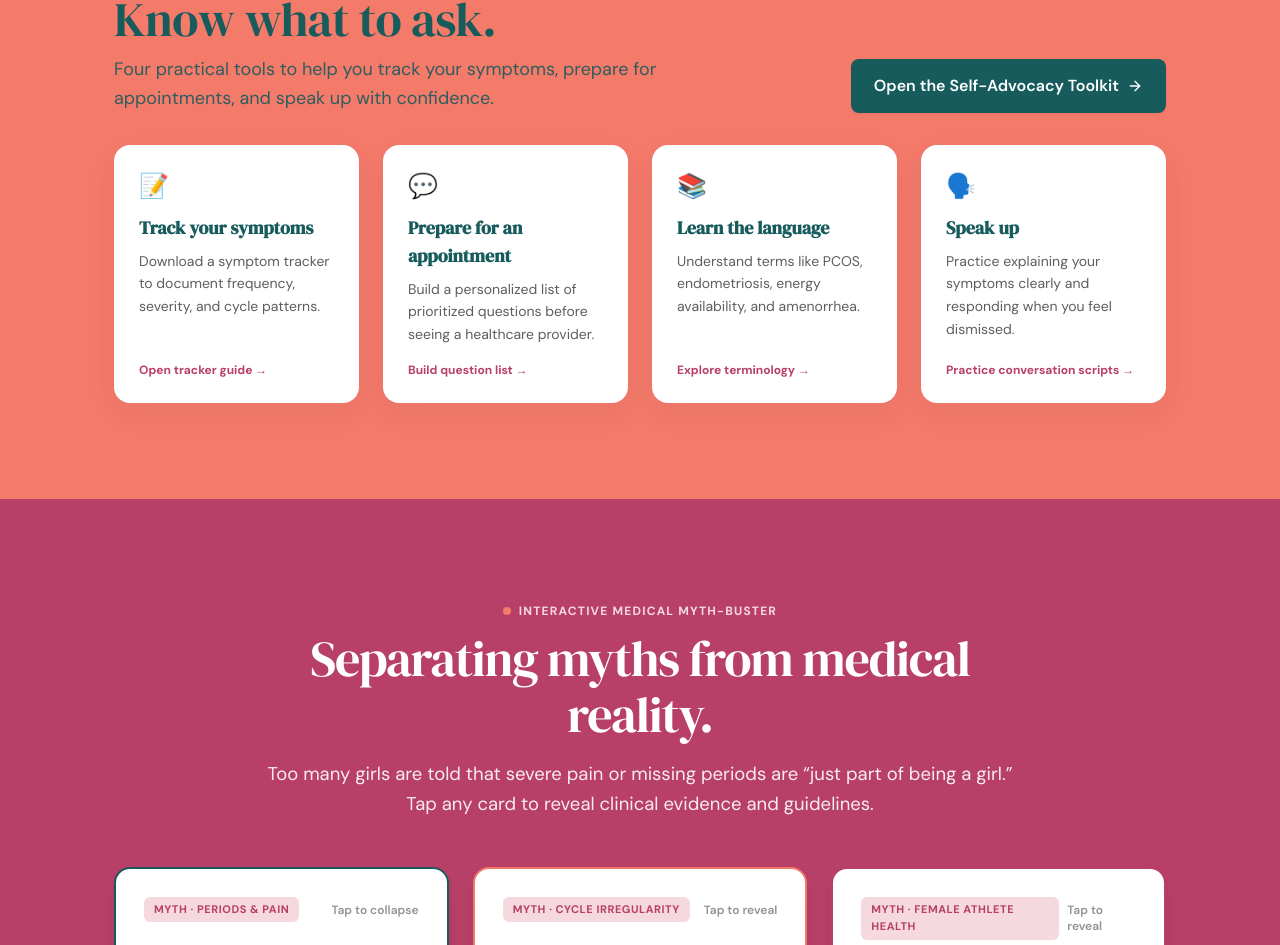
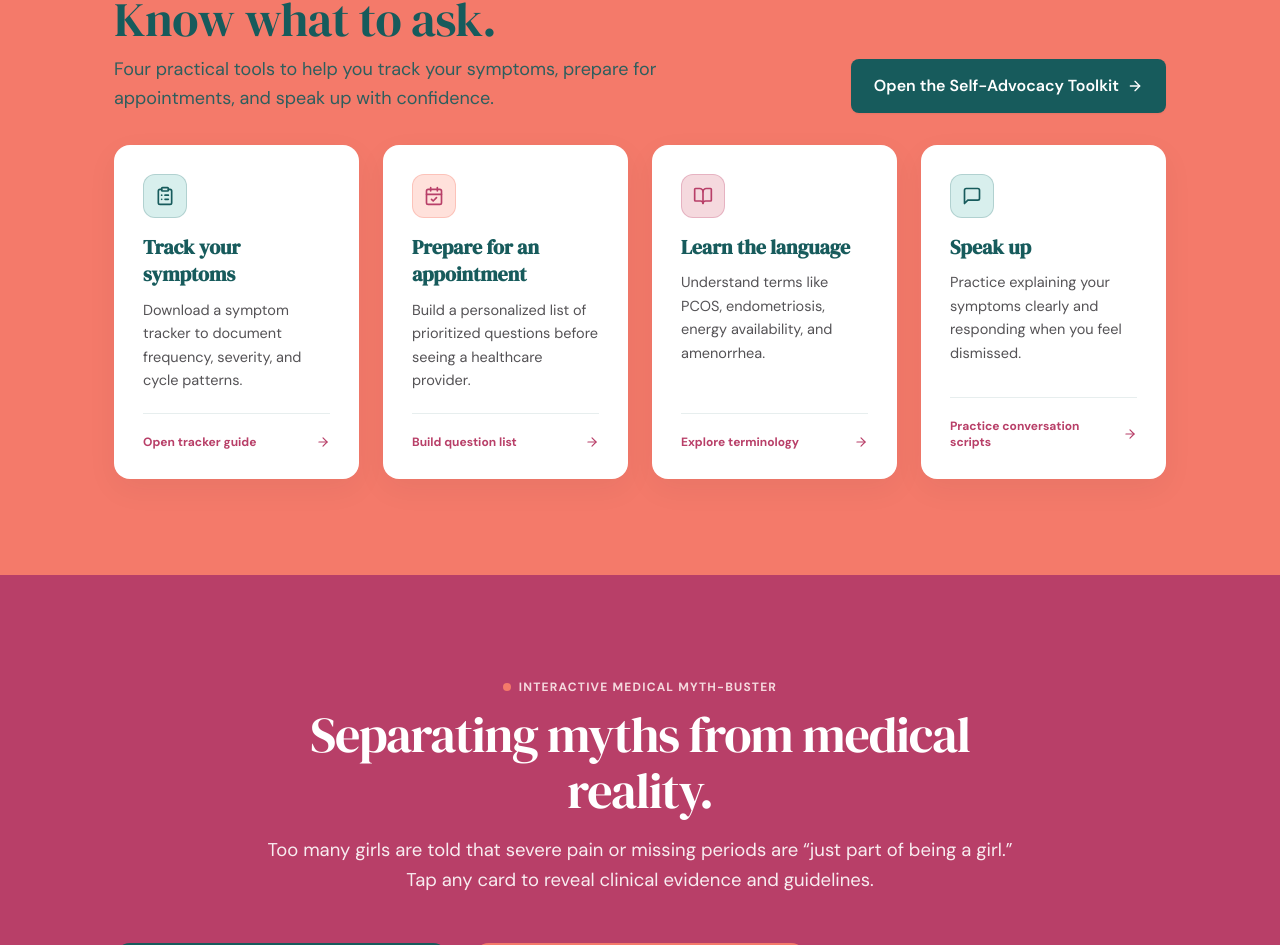
Before and after one commit to sjmaverick26/reprous-webapp, a Next.js app: page / in a window 1280 px wide. Shown: the part 4593-5538 px from the top of the page. Built offline with nearby package versions, Linux system fonts and the light colour scheme; no server answers.

Commit message:
feat(home): remove emojis and balance spacing in Know what to ask section

```diff
--- a/src/components/pages/HomeView.tsx
+++ b/src/components/pages/HomeView.tsx
@@ -25,7 +25,10 @@ import {
   X,
   Stethoscope,
   Activity,
-  Download
+  Download,
+  ClipboardList,
+  CalendarCheck,
+  MessageSquare
 } from "lucide-react";
 import { Button } from "@/components/ui/button";
 import { Card } from "@/components/ui/card";
@@ -915,20 +918,25 @@ export function HomeView({ onNavigate, onSelectLang }: HomeViewProps) {
                 setActiveToolkitTab("track");
                 setToolkitModalOpen(true);
               }}
-              className="p-6 rounded-2xl bg-white text-charcoal border border-white/50 shadow-card hover:shadow-hover hover:-translate-y-1 transition-all cursor-pointer flex flex-col justify-between group"
+              className="p-6 md:p-7 rounded-2xl bg-white text-charcoal border border-white/70 shadow-card hover:shadow-hover hover:-translate-y-1 transition-all cursor-pointer flex flex-col justify-between group"
             >
               <div>
-                <span className="text-2xl mb-3 block">📝</span>
-                <h3 className="text-lg font-serif font-bold text-deep-teal group-hover:text-raspberry transition-colors mb-2">
+                <div className="w-11 h-11 rounded-xl bg-light-teal text-deep-teal flex items-center justify-center border border-deep-teal/20 shadow-2xs mb-4">
+                  <ClipboardList className="w-5 h-5 text-deep-teal" />
+                </div>
+                <h3 className="text-xl font-serif font-bold text-deep-teal group-hover:text-raspberry transition-colors leading-snug mb-2.5">
                   Track your symptoms
                 </h3>
-                <p className="text-[14px] text-charcoal/75 leading-relaxed font-sans m-0">
+                <p className="text-[14.5px] text-charcoal/80 leading-relaxed font-sans m-0">
                   Download a symptom tracker to document frequency, severity, and cycle patterns.
                 </p>
               </div>
-              <span className="text-xs font-bold text-raspberry mt-4 block font-sans">
-                Open tracker guide →
-              </span>
+              <div className="pt-5 mt-5 border-t border-deep-teal/10 flex items-center justify-between">
+                <span className="text-xs font-bold text-raspberry font-sans group-hover:underline">
+                  Open tracker guide
+                </span>
+                <ArrowRight className="w-3.5 h-3.5 text-raspberry group-hover:translate-x-1 transition-transform" />
+              </div>
             </div>
 
             {/* Card 2: Prepare for an appointment */}
@@ -937,20 +945,25 @@ export function HomeView({ onNavigate, onSelectLang }: HomeViewProps) {
                 setActiveToolkitTab("prepare");
                 setToolkitModalOpen(true);
               }}
-              className="p-6 rounded-2xl bg-white text-charcoal border border-white/50 shadow-card hover:shadow-hover hover:-translate-y-1 transition-all cursor-pointer flex flex-col justify-between group"
+              className="p-6 md:p-7 rounded-2xl bg-white text-charcoal border border-white/70 shadow-card hover:shadow-hover hover:-translate-y-1 transition-all cursor-pointer flex flex-col justify-between group"
             >
               <div>
-                <span className="text-2xl mb-3 block">💬</span>
-                <h3 className="text-lg font-serif font-bold text-deep-teal group-hover:text-raspberry transition-colors mb-2">
+                <div className="w-11 h-11 rounded-xl bg-[#FFE1DB] text-coral flex items-center justify-center border border-coral/30 shadow-2xs mb-4">
+                  <CalendarCheck className="w-5 h-5 text-[#B83F68]" />
+                </div>
+                <h3 className="text-xl font-serif font-bold text-deep-teal group-hover:text-raspberry transition-colors leading-snug mb-2.5">
                   Prepare for an appointment
                 </h3>
-                <p className="text-[14px] text-charcoal/75 leading-relaxed font-sans m-0">
+                <p className="text-[14.5px] text-charcoal/80 leading-relaxed font-sans m-0">
                   Build a personalized list of prioritized questions before seeing a healthcare provider.
                 </p>
               </div>
-              <span className="text-xs font-bold text-raspberry mt-4 block font-sans">
-                Build question list →
-              </span>
+              <div className="pt-5 mt-5 border-t border-deep-teal/10 flex items-center justify-between">
+                <span className="text-xs font-bold text-raspberry font-sans group-hover:underline">
+                  Build question list
+                </span>
+                <ArrowRight className="w-3.5 h-3.5 text-raspberry group-hover:translate-x-1 transition-transform" />
+              </div>
             </div>
 
             {/* Card 3: Learn the language */}
@@ -959,20 +972,25 @@ export function HomeView({ onNavigate, onSelectLang }: HomeViewProps) {
                 setActiveToolkitTab("language");
                 setToolkitModalOpen(true);
               }}
-              className="p-6 rounded-2xl bg-white text-charcoal border border-white/50 shadow-card hover:shadow-hover hover:-translate-y-1 transition-all cursor-pointer flex flex-col justify-between group"
+              className="p-6 md:p-7 rounded-2xl bg-white text-charcoal border border-white/70 shadow-card hover:shadow-hover hover:-translate-y-1 transition-all cursor-pointer flex flex-col justify-between group"
             >
               <div>
-                <span className="text-2xl mb-3 block">📚</span>
-                <h3 className="text-lg font-serif font-bold text-deep-teal group-hover:text-raspberry transition-colors mb-2">
+                <div className="w-11 h-11 rounded-xl bg-soft-pink text-raspberry flex items-center justify-center border border-raspberry/25 shadow-2xs mb-4">
+                  <BookOpen className="w-5 h-5 text-raspberry" />
+                </div>
+                <h3 className="text-xl font-serif font-bold text-deep-teal group-hover:text-raspberry transition-colors leading-snug mb-2.5">
                   Learn the language
                 </h3>
-                <p className="text-[14px] text-charcoal/75 leading-relaxed font-sans m-0">
+                <p className="text-[14.5px] text-charcoal/80 leading-relaxed font-sans m-0">
                   Understand terms like PCOS, endometriosis, energy availability, and amenorrhea.
                 </p>
               </div>
-              <span className="text-xs font-bold text-raspberry mt-4 block font-sans">
-                Explore terminology →
-              </span>
+              <div className="pt-5 mt-5 border-t border-deep-teal/10 flex items-center justify-between">
+                <span className="text-xs font-bold text-raspberry font-sans group-hover:underline">
+                  Explore terminology
+                </span>
+                <ArrowRight className="w-3.5 h-3.5 text-raspberry group-hover:translate-x-1 transition-transform" />
+              </div>
             </div>
 
             {/* Card 4: Speak up */}
@@ -981,20 +999,25 @@ export function HomeView({ onNavigate, onSelectLang }: HomeViewProps) {
                 setActiveToolkitTab("speak");
                 setToolkitModalOpen(true);
               }}
-              className="p-6 rounded-2xl bg-white text-charcoal border border-white/50 shadow-card hover:shadow-hover hover:-translate-y-1 transition-all cursor-pointer flex flex-col justify-between group"
+              className="p-6 md:p-7 rounded-2xl bg-white text-charcoal border border-white/70 shadow-card hover:shadow-hover hover:-translate-y-1 transition-all cursor-pointer flex flex-col justify-between group"
             >
               <div>
-                <span className="text-2xl mb-3 block">🗣️</span>
-                <h3 className="text-lg font-serif font-bold text-deep-teal group-hover:text-raspberry transition-colors mb-2">
+                <div className="w-11 h-11 rounded-xl bg-light-teal text-deep-teal flex items-center justify-center border border-deep-teal/20 shadow-2xs mb-4">
+                  <MessageSquare className="w-5 h-5 text-deep-teal" />
+                </div>
+                <h3 className="text-xl font-serif font-bold text-deep-teal group-hover:text-raspberry transition-colors leading-snug mb-2.5">
                   Speak up
                 </h3>
-                <p className="text-[14px] text-charcoal/75 leading-relaxed font-sans m-0">
+                <p className="text-[14.5px] text-charcoal/80 leading-relaxed font-sans m-0">
                   Practice explaining your symptoms clearly and responding when you feel dismissed.
                 </p>
               </div>
-              <span className="text-xs font-bold text-raspberry mt-4 block font-sans">
-                Practice conversation scripts →
-              </span>
+              <div className="pt-5 mt-5 border-t border-deep-teal/10 flex items-center justify-between">
+                <span className="text-xs font-bold text-raspberry font-sans group-hover:underline">
+                  Practice conversation scripts
+                </span>
+                <ArrowRight className="w-3.5 h-3.5 text-raspberry group-hover:translate-x-1 transition-transform" />
+              </div>
             </div>
           </div>
         </div>
@@ -1269,43 +1292,47 @@ export function HomeView({ onNavigate, onSelectLang }: HomeViewProps) {
             <div className="flex items-center gap-2 border-b border-deep-teal/10 pb-2 overflow-x-auto font-sans text-[13.5px]">
               <button
                 onClick={() => setActiveToolkitTab("prepare")}
-                className={`px-3 py-1.5 rounded-lg font-semibold whitespace-nowrap transition-colors ${
+                className={`px-3.5 py-2 rounded-xl font-semibold whitespace-nowrap transition-colors flex items-center gap-2 ${
                   activeToolkitTab === "prepare"
-                    ? "bg-raspberry text-white hover:bg-raspberry hover:text-white active:text-white focus:text-white"
+                    ? "bg-raspberry text-white hover:bg-raspberry hover:text-white active:text-white focus:text-white shadow-2xs"
                     : "text-charcoal/80 hover:bg-light-teal hover:text-deep-teal active:text-charcoal focus:text-deep-teal"
                 }`}
               >
-                💬 Prepare for Appointment
+                <CalendarCheck className="w-4 h-4 text-current" />
+                <span>Prepare for Appointment</span>
               </button>
               <button
                 onClick={() => setActiveToolkitTab("track")}
-                className={`px-3 py-1.5 rounded-lg font-semibold whitespace-nowrap transition-colors ${
+                className={`px-3.5 py-2 rounded-xl font-semibold whitespace-nowrap transition-colors flex items-center gap-2 ${
                   activeToolkitTab === "track"
-                    ? "bg-raspberry text-white hover:bg-raspberry hover:text-white active:text-white focus:text-white"
+                    ? "bg-raspberry text-white hover:bg-raspberry hover:text-white active:text-white focus:text-white shadow-2xs"
                     : "text-charcoal/80 hover:bg-light-teal hover:text-deep-teal active:text-charcoal focus:text-deep-teal"
                 }`}
               >
-                📝 Symptom Tracker
+                <ClipboardList className="w-4 h-4 text-current" />
+                <span>Symptom Tracker</span>
               </button>
               <button
                 onClick={() => setActiveToolkitTab("language")}
-                className={`px-3 py-1.5 rounded-lg font-semibold whitespace-nowrap transition-colors ${
+                className={`px-3.5 py-2 rounded-xl font-semibold whitespace-nowrap transition-colors flex items-center gap-2 ${
                   activeToolkitTab === "language"
-                    ? "bg-raspberry text-white hover:bg-raspberry hover:text-white active:text-white focus:text-white"
+                    ? "bg-raspberry text-white hover:bg-raspberry hover:text-white active:text-white focus:text-white shadow-2xs"
                     : "text-charcoal/80 hover:bg-light-teal hover:text-deep-teal active:text-charcoal focus:text-deep-teal"
                 }`}
               >
-                📚 Learn the Language
+                <BookOpen className="w-4 h-4 text-current" />
+                <span>Learn the Language</span>
               </button>
               <button
                 onClick={() => setActiveToolkitTab("speak")}
-                className={`px-3 py-1.5 rounded-lg font-semibold whitespace-nowrap transition-colors ${
+                className={`px-3.5 py-2 rounded-xl font-semibold whitespace-nowrap transition-colors flex items-center gap-2 ${
                   activeToolkitTab === "speak"
-                    ? "bg-raspberry text-white hover:bg-raspberry hover:text-white active:text-white focus:text-white"
+                    ? "bg-raspberry text-white hover:bg-raspberry hover:text-white active:text-white focus:text-white shadow-2xs"
                     : "text-charcoal/80 hover:bg-light-teal hover:text-deep-teal active:text-charcoal focus:text-deep-teal"
                 }`}
               >
-                🗣️ Practice Speaking Up
+                <MessageSquare className="w-4 h-4 text-current" />
+                <span>Practice Speaking Up</span>
               </button>
             </div>
 
```
